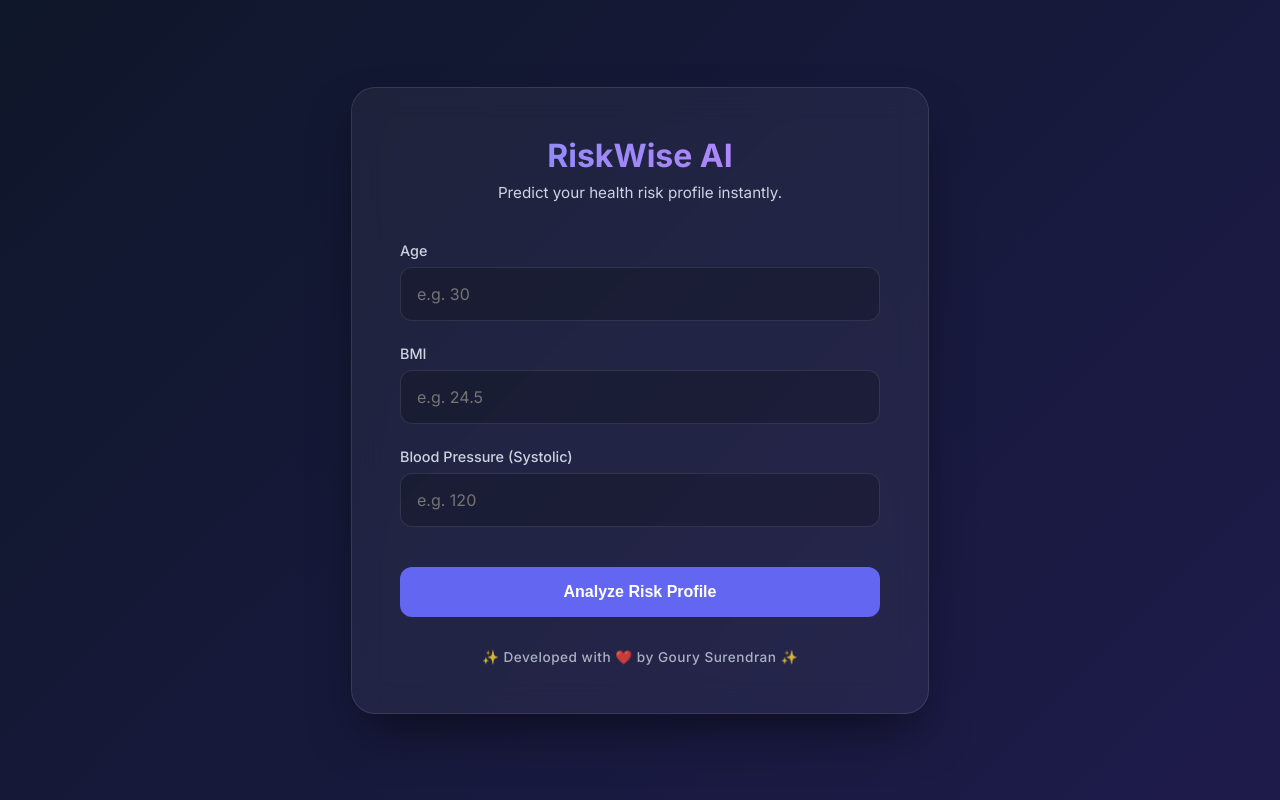
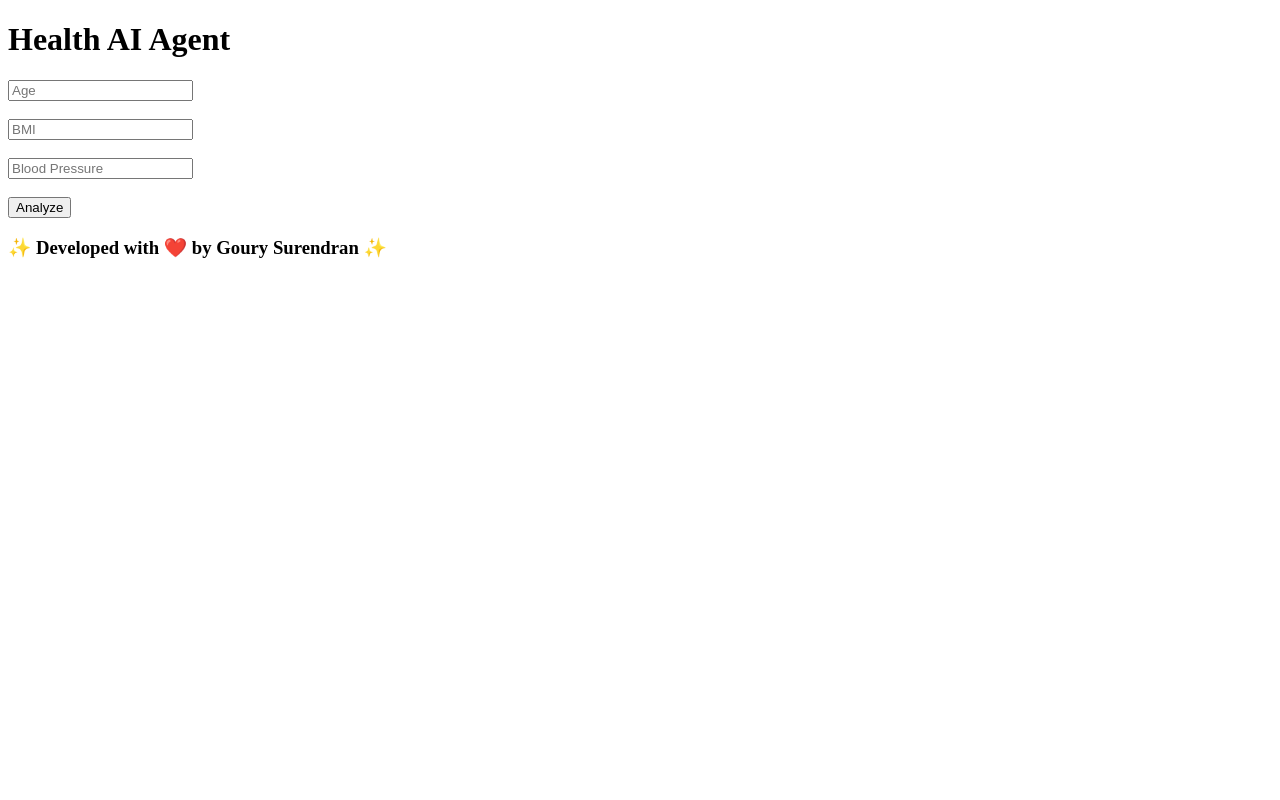
Before and after one commit to gourysurendran/Health_App, a Flask app: page / in a window 1280 px wide. Run offline with Flask 3, Linux system fonts and the light colour scheme; parts of the project's set-up code (start-up, migrations or seed data) failed here and were passed over.

Commit message:
updated UI test

```diff
--- a/templates/index.html
+++ b/templates/index.html
@@ -1,237 +1,27 @@
 <!DOCTYPE html>
 <html lang="en">
-
 <head>
     <meta charset="UTF-8">
-    <meta name="viewport" content="width=device-width, initial-scale=1.0">
-    <title>RiskWise AI</title>
-    <link href="https://fonts.googleapis.com/css2?family=Inter:wght@400;500;600;700&display=swap" rel="stylesheet">
-    <style>
-        :root {
-            --bg-gradient-start: #0f172a;
-            --bg-gradient-end: #1e1b4b;
-            --glass-bg: rgba(255, 255, 255, 0.05);
-            --glass-border: rgba(255, 255, 255, 0.1);
-            --accent: #6366f1;
-            --accent-hover: #4f46e5;
-            --text-primary: #f8fafc;
-            --text-secondary: #cbd5e1;
-            --success: #10b981;
-            --warning: #f59e0b;
-            --danger: #ef4444;
-        }
-
-        body {
-            font-family: 'Inter', sans-serif;
-            background: linear-gradient(135deg, var(--bg-gradient-start), var(--bg-gradient-end));
-            color: var(--text-primary);
-            min-height: 100vh;
-            margin: 0;
-            display: flex;
-            align-items: center;
-            justify-content: center;
-            padding: 2rem;
-            box-sizing: border-box;
-        }
-
-        .container {
-            background: var(--glass-bg);
-            backdrop-filter: blur(16px);
-            -webkit-backdrop-filter: blur(16px);
-            border: 1px solid var(--glass-border);
-            border-radius: 24px;
-            padding: 3rem;
-            width: 100%;
-            max-width: 480px;
-            box-shadow: 0 25px 50px -12px rgba(0, 0, 0, 0.5);
-            animation: fadeIn 0.6s ease-out;
-        }
-
-        @keyframes fadeIn {
-            from {
-                opacity: 0;
-                transform: translateY(20px);
-            }
-
-            to {
-                opacity: 1;
-                transform: translateY(0);
-            }
-        }
-
-        header {
-            text-align: center;
-            margin-bottom: 2.5rem;
-        }
-
-        h1 {
-            font-size: 2rem;
-            font-weight: 700;
-            margin: 0 0 0.5rem 0;
-            background: linear-gradient(to right, #818cf8, #c084fc);
-            -webkit-background-clip: text;
-            background-clip: text;
-            -webkit-text-fill-color: transparent;
-        }
-
-        p.subtitle {
-            color: var(--text-secondary);
-            margin: 0;
-            font-size: 0.95rem;
-        }
-
-        .form-group {
-            margin-bottom: 1.5rem;
-            position: relative;
-        }
-
-        label {
-            display: block;
-            margin-bottom: 0.5rem;
-            font-size: 0.9rem;
-            font-weight: 500;
-            color: var(--text-secondary);
-        }
-
-        input {
-            width: 100%;
-            background: rgba(0, 0, 0, 0.2);
-            border: 1px solid var(--glass-border);
-            border-radius: 12px;
-            padding: 1rem;
-            color: white;
-            font-size: 1rem;
-            font-family: inherit;
-            box-sizing: border-box;
-            transition: all 0.3s ease;
-        }
-
-        input:focus {
-            outline: none;
-            border-color: var(--accent);
-            background: rgba(0, 0, 0, 0.4);
-            box-shadow: 0 0 0 4px rgba(99, 102, 241, 0.1);
-        }
-
-        button {
-            width: 100%;
-            background: var(--accent);
-            color: white;
-            border: none;
-            border-radius: 12px;
-            padding: 1rem;
-            font-size: 1rem;
-            font-weight: 600;
-            cursor: pointer;
-            transition: all 0.3s ease;
-            margin-top: 1rem;
-        }
-
-        button:hover {
-            background: var(--accent-hover);
-            transform: translateY(-2px);
-            box-shadow: 0 10px 20px -10px var(--accent);
-        }
-
-        .result {
-            margin-top: 2rem;
-            padding: 1.5rem;
-            border-radius: 16px;
-            text-align: center;
-            background: rgba(0, 0, 0, 0.2);
-            border: 1px solid var(--glass-border);
-            animation: slideUp 0.4s ease-out;
-        }
-
-        @keyframes slideUp {
-            from {
-                opacity: 0;
-                transform: translateY(10px);
-            }
-
-            to {
-                opacity: 1;
-                transform: translateY(0);
-            }
-        }
-
-        .result h3 {
-            margin: 0 0 0.5rem 0;
-            font-size: 1.1rem;
-            color: var(--text-secondary);
-        }
-
-        .result-value {
-            font-size: 1.5rem;
-            font-weight: 700;
-        }
-
-        .risk-low {
-            color: var(--success);
-        }
-
-        .risk-medium {
-            color: var(--warning);
-        }
-
-        .risk-high {
-            color: var(--danger);
-        }
-
-        .footer {
-            margin-top: 2rem;
-            text-align: center;
-            font-size: 0.85rem;
-            color: var(--text-secondary);
-            font-weight: 500;
-            opacity: 0.8;
-            letter-spacing: 0.5px;
-        }
-    </style>
+    <title>Health AI Agent</title>
 </head>
 
 <body>
-    <div class="container">
-        <header>
-            <h1>RiskWise AI</h1>
-            <p class="subtitle">Predict your health risk profile instantly.</p>
-        </header>
 
-        <form action="/predict" method="POST">
-            <div class="form-group">
-                <label for="age">Age</label>
-                <input type="number" id="age" name="age" placeholder="e.g. 30" required
-                    value="{{ age if age else '' }}">
-            </div>
+    <h1>Health AI Agent</h1>
 
-            <div class="form-group">
-                <label for="bmi">BMI</label>
-                <input type="number" step="0.1" id="bmi" name="bmi" placeholder="e.g. 24.5" required
-                    value="{{ bmi if bmi else '' }}">
-            </div>
+    <form action="/predict" method="post">
+        <input type="text" name="age" placeholder="Age"><br><br>
+        <input type="text" name="bmi" placeholder="BMI"><br><br>
+        <input type="text" name="bp" placeholder="Blood Pressure"><br><br>
 
-            <div class="form-group">
-                <label for="bp">Blood Pressure (Systolic)</label>
-                <input type="number" id="bp" name="bp" placeholder="e.g. 120" required value="{{ bp if bp else '' }}">
-            </div>
+        <button type="submit">Analyze</button>
+    </form>
 
-            <button type="submit">Analyze Risk Profile</button>
-        </form>
+    {% if prediction_text %}
+        <h2>{{ prediction_text }}</h2>
+    {% endif %}
 
-        {% if prediction_text %}
-        <div class="result">
-            <h3>Prediction Result</h3>
-            <div
-                class="result-value {% if 'Low' in prediction_text %}risk-low{% elif 'Medium' in prediction_text %}risk-medium{% else %}risk-high{% endif %}">
-                {{ prediction_text }}
-            </div>
-        </div>
-        {% endif %}
+    <h3>✨ Developed with ❤️ by Goury Surendran ✨</h3>
 
-        <div class="footer">
-            ✨ Developed with ❤️ by Goury Surendran ✨
-        </div>
-    </div>
 </body>
-
 </html>
```
